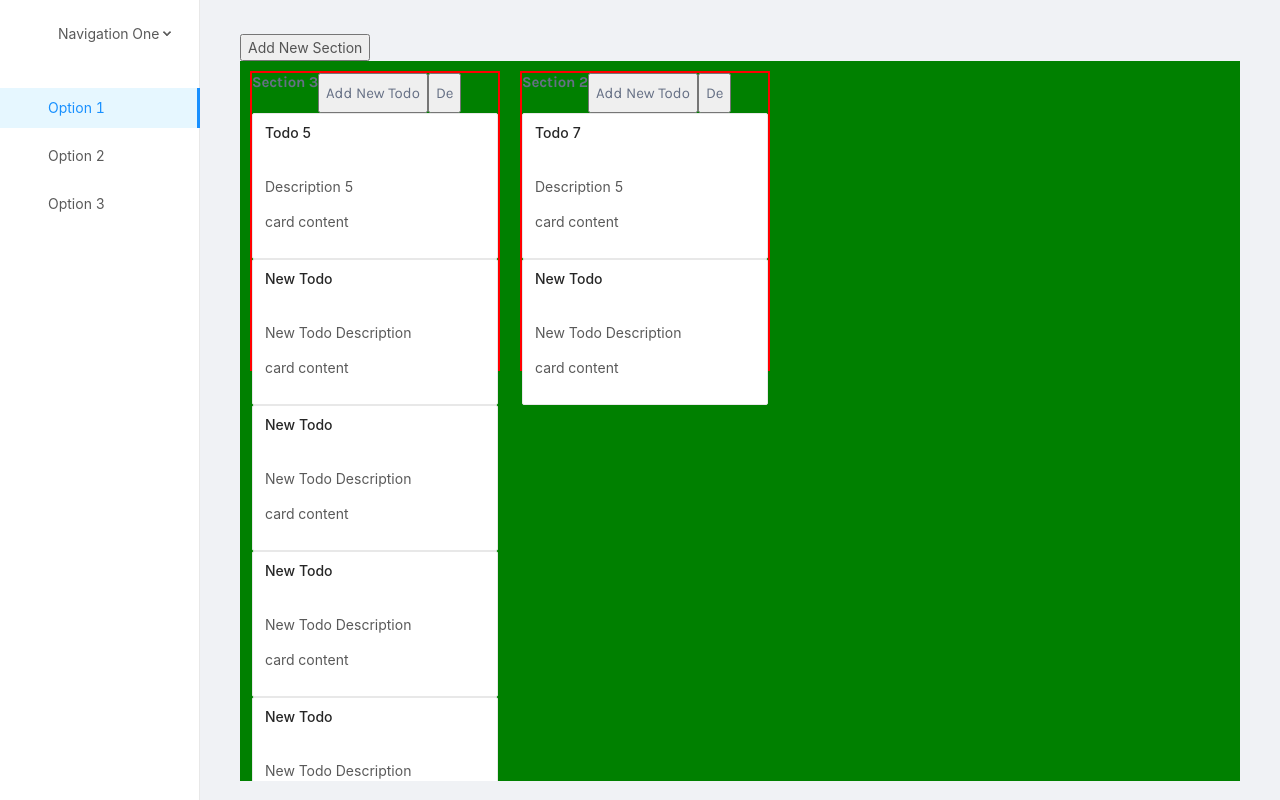
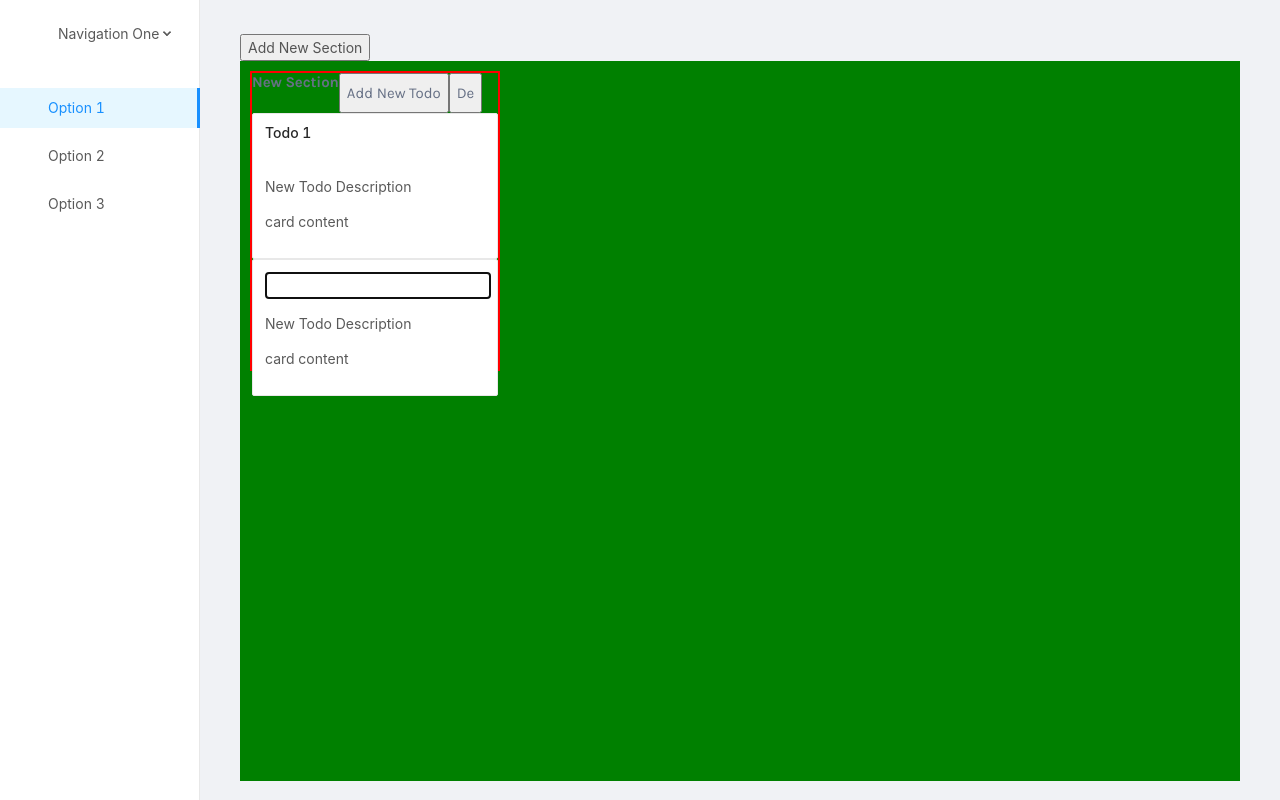
Before and after one commit to Omerkirkan/fr-dev-case, a Vue app: page /todos in a window 1280 px wide. Both pictures are taken after a click on the button "Add New Todo". Built offline with nearby package versions, Linux system fonts and the light colour scheme; no server answers; data requests are answered from the project's data file.

Commit message:
todo card title editable

```diff
--- a/db.json
+++ b/db.json
@@ -1,43 +1,12 @@
 {
   "sections": [
     {
-        "id": 2,
-        "title": "Section 3",
+      "id": 1,
+      "title": "New Section",
       "todos": [
         {
-            "id": 303720,
-            "title": "Todo 5",
-            "description": "Description 5"
-          },
-          {
-            "id": 33748,
-            "title": "New Todo",
-            "description": "New Todo Description"
-          },
-          {
-            "id": 82451,
-            "title": "New Todo",
-            "description": "New Todo Description"
-          },
-          {
-            "id": 26756,
-            "title": "New Todo",
-            "description": "New Todo Description"
-          }
-        ]
-      },
-      {
-        "id": 4,
-        "title": "Section 2",
-        "todos": [
-          {
-            "id": 174875,
-            "title": "Todo 7",
-            "description": "Description 5"
-          },
-          {
-            "id": 11983,
-            "title": "New Todo",
+          "id": 43260,
+          "title": "Todo 1",
           "description": "New Todo Description"
         }
       ]
--- a/src/components/Todo/SectionComp.vue
+++ b/src/components/Todo/SectionComp.vue
@@ -19,6 +19,8 @@
             v-for="todo in todos"
             :key="todo.id"
             :todo="todo"
+            :sectionid="section.id"
+            ref="todocardcomp"
           ></TodoCard>
         </transition-group>
       </draggable>
@@ -62,6 +64,11 @@ export default {
   methods: {
     addNewTodo() {
       this.$store.dispatch("addNewTodo", this.section.id);
+
+      setTimeout(() => {
+        this.$refs.todocardcomp[this.todos.length - 1].editTodoName();
+      }, 2000);
+
     },
     deleteSection() {
       this.$store.dispatch("deleteSection", this.section.id);
--- a/src/components/Todo/TodoCard.vue
+++ b/src/components/Todo/TodoCard.vue
@@ -1,5 +1,6 @@
 <template>
   <a-card size="small" class="todo-list-card" :title="todo.title" style="width: 100%;" :hoverable="true" :loading="cardLoading">
+    <input type="text" v-model="todoName" ref="todonameeditinput" @blur="todoNameEdited()" v-if="todoNameEdit">
     <p>{{ todo.status }}</p>
     <p> {{ todo.description }} </p>
     <p>card content</p>
@@ -13,11 +14,17 @@ export default {
             type: Object,
             required: true,
         },
+        sectionid: {
+            type: Number,
+            required: true,
+        },
     },
 
     data() {
         return {
             cardLoading: true,
+            todoNameEdit: false,
+            todoName: this.todo.title,
         };
     },
 
@@ -26,5 +33,18 @@ export default {
             this.cardLoading = false;
         }, 1000);
     },
+
+    methods: {
+        editTodoName() {
+            this.todoNameEdit = true;
+            this.$nextTick(() => {
+                this.$refs.todonameeditinput.focus();
+            });
+        },
+        todoNameEdited() {
+            this.todoNameEdit = false;
+            this.$store.dispatch("updateTodo", {sectionid: this.sectionid, id: this.todo.id, title: this.todoName });
+        },
+    },
 };
 </script>
--- a/src/services/appService.js
+++ b/src/services/appService.js
@@ -59,6 +59,7 @@ export default {
     });
 
     return await response;
-  }
+  },
+
 
 };
--- a/src/store/index.js
+++ b/src/store/index.js
@@ -67,7 +67,7 @@ export default new Vuex.Store({
     addNewTodo({ commit }, sectionId) {
       const newTodo = {
         id: Math.floor(Math.random() * 1 * 99999),
-        title: "New Todo",
+        title: "",
         description: "New Todo Description",
       };
 
@@ -93,8 +93,17 @@ export default new Vuex.Store({
       appService.updateTodos({ id, section }).then((response) => {
         console.log(response);
       })
+    },
+
+    updateTodo({ commit }, { sectionid, id, title }) {
+      const section = this.state.sections.find(section => section.id === sectionid)
+      const todo = section.todos.find(todo => todo.id === id)
+      todo.title = title;
+
+      appService.updateTodos({ id: sectionid, section }).then((response) => {
+        commit("SET_SECTIONS", response.data);
+      })
     }
-
 
   },
 });
```
Lines whose indentation alone changed are shown as unchanged.
